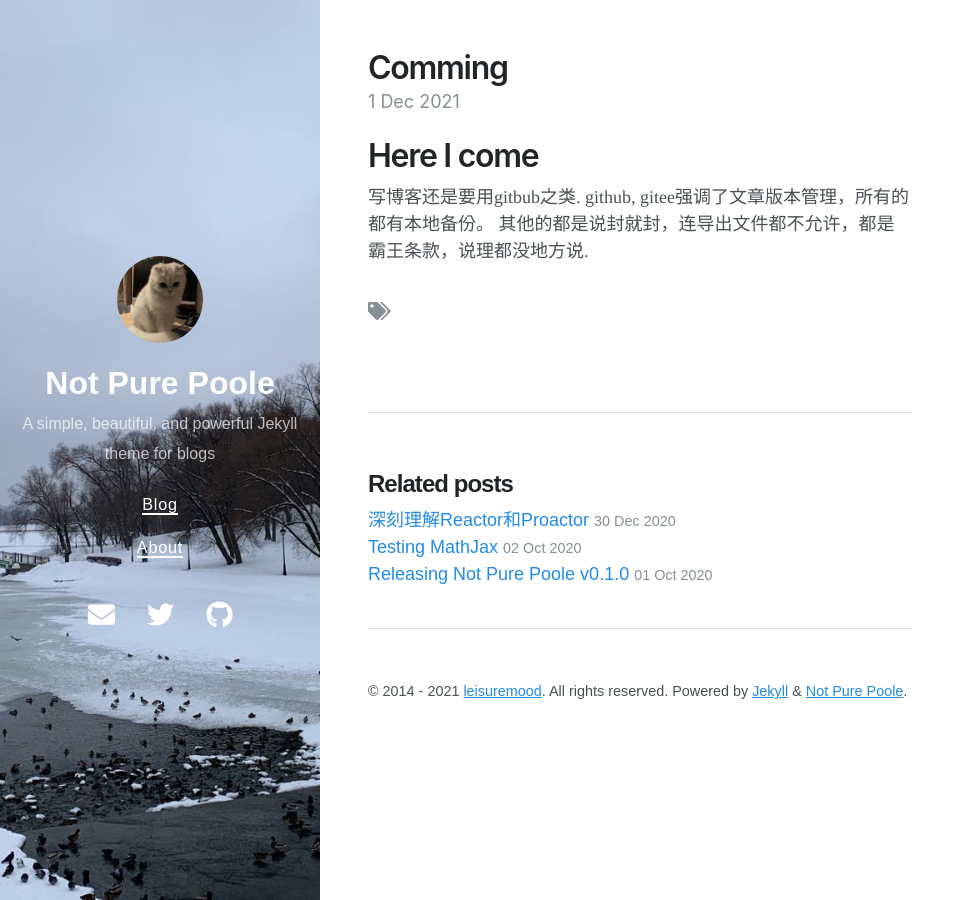
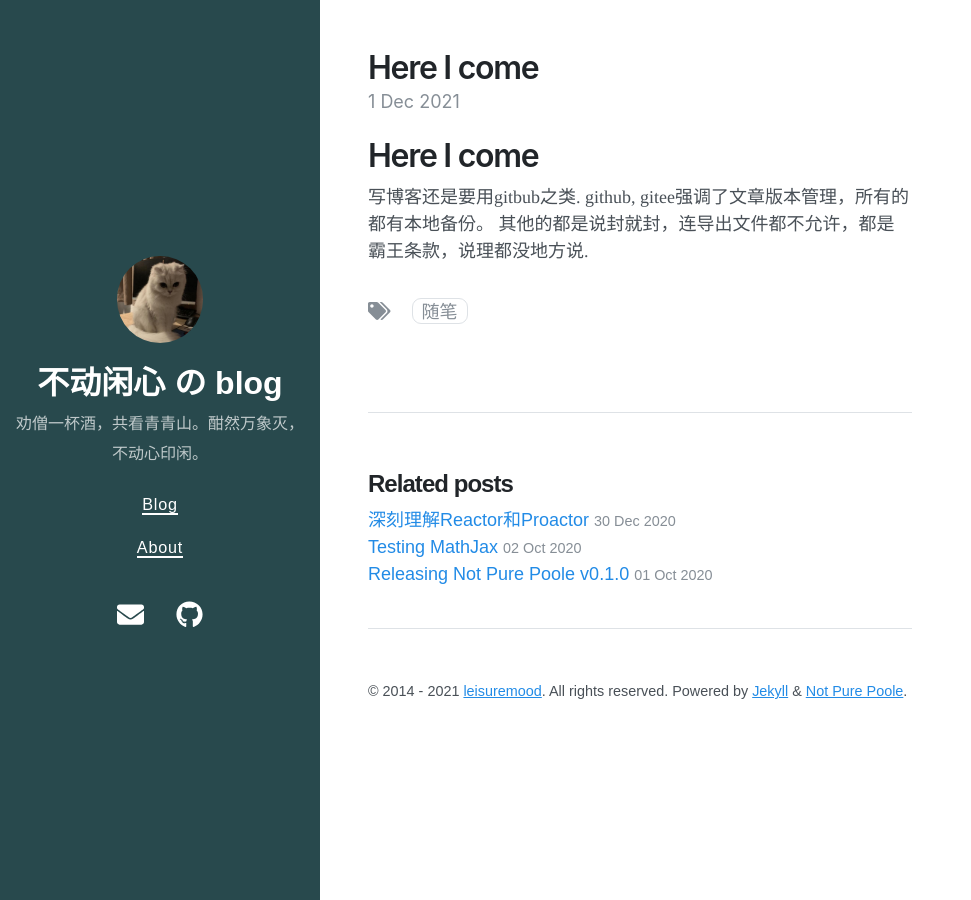
Before and after one commit to leisuremood/leisuremood.github.io, a Jekyll site: the page built from _posts/2021-12-01-comming.md, in a window 1280 px wide. Shown: the whole page, without its empty margins (0-971 px from the left). Built offline with Jekyll 4.4.1, drawn with Linux system fonts in a browser that asks for light colours; nearby versions of some CDN libraries; our own code applies the rules of GitHub Pages for plain Markdown files.

Commit message:
change user info

```diff
--- a/_config.yml
+++ b/_config.yml
@@ -1,11 +1,11 @@
 # Setup
-title: Not Pure Poole
-description: A simple, beautiful, and powerful Jekyll theme for blogs
+title: 不动闲心 の blog
+description: 劝僧一杯酒，共看青青山。酣然万象灭，不动心印闲。
 url: https://vszhub.github.io
 avatar: /avatar.jpeg
 paginate: 5
 permalink: pretty
-cover_image: /bg.jpeg
+# cover_image: /bg.jpeg
 
 # Gems
 plugins:
--- a/_posts/2021-12-01-comming.md
+++ b/_posts/2021-12-01-comming.md
@@ -1,3 +1,10 @@
+---
+layout: post
+title:  "Here I come"
+date:   2021-12-01
+tags:
+      - 随笔
+---
 # Here I come
 
 写博客还是要用gitbub之类. github, gitee强调了文章版本管理，所有的都有本地备份。
```
Also changed, not shown: _data/social.yml (+2 -5 lines).
